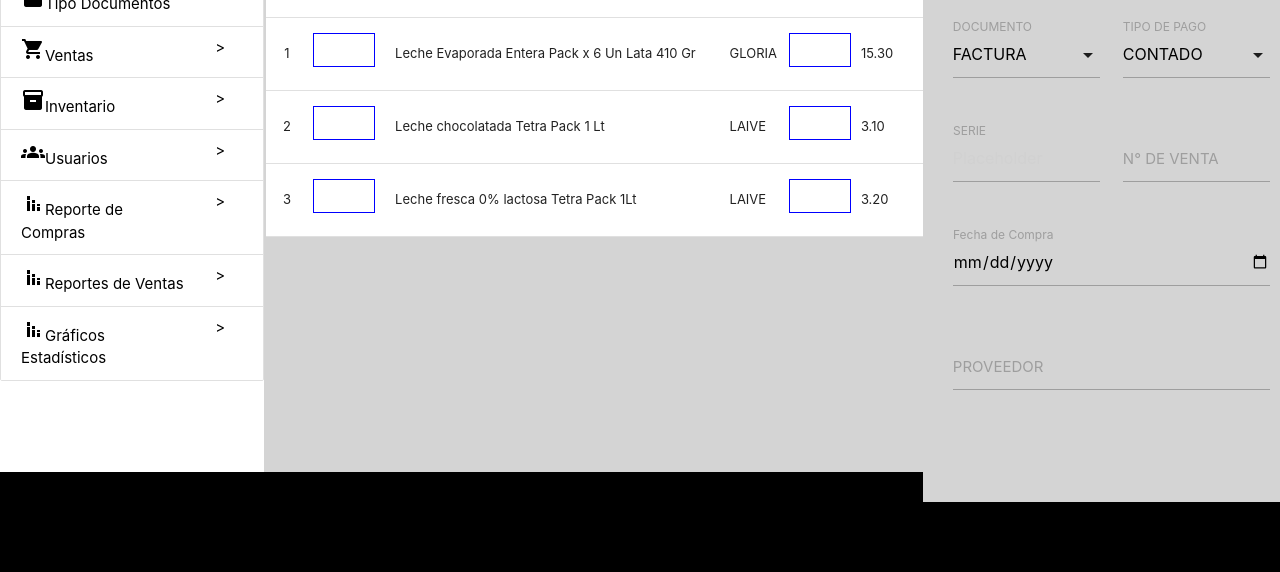
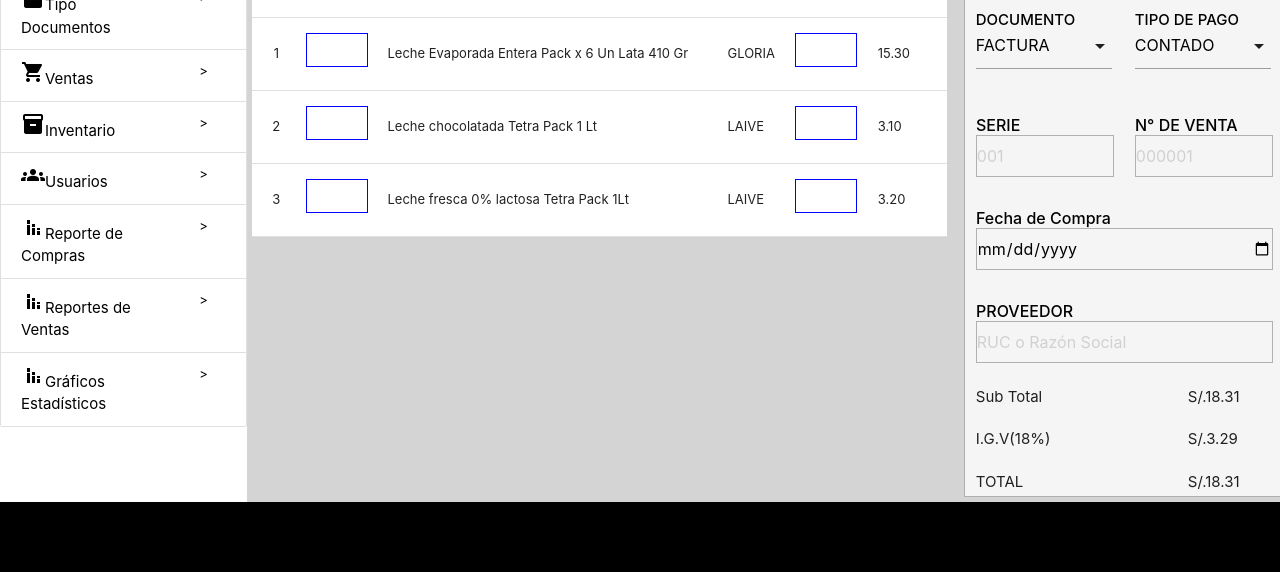
Before and after one commit to CarlosAcosta0899/Dise-Materialize-lp1, a plain HTML site: page index.html in a window 1280 px wide. Shown: the part 228-800 px from the top of the page. Drawn offline with Linux system fonts and the light colour scheme.

Commit message:
actualizacion

```diff
--- a/css/style.css
+++ b/css/style.css
@@ -19,13 +19,13 @@ body{
 }
 .contenido{
     width: 1300px;
-    height: 600px;
+    height: 630px;
     background-color: rgb(212, 212, 212);
     display: flex;
 }
 .izquierda{
     width: 280px;
-    height: 600px;
+    height: 630px;
     background-color: white;
 
 }
@@ -38,10 +38,10 @@ body{
     width: 400px;
     height: 600px;
     background-color: rgb(212, 212, 212);
-    margin-top: 30px;
+    margin-top: 20px;
 }
 .collection{
-    margin-top: -1px;
+    margin-top: 0;
 }
 .color{
     background-color:red;
@@ -58,11 +58,24 @@ body{
     width: 50px;
 }
 td{
-    height: 30px;
+    height: 25px
+}
+tr{
+    height: 40px;
+    margin-top: 0;
 }
 #tablita{
+    width: 700px;
     font-size: 13px;
     height: 180px;
     background-color: white;
-    margin-left: 2px;
+    margin-left: 5px;
 }
+.container{
+    height: 605px;
+    width: 320px;
+    background-color: whitesmoke;
+    border: none;
+    border: 1px solid rgb(175, 175, 175);
+
+}
--- a/index.html
+++ b/index.html
@@ -14,30 +14,30 @@
 <body>
     <header class="cabecera">
         <div class="row">
-            <div class="col s3" style="color: white; font-size: 25px;">Sistema Ventas <span class="material-icons" style="padding-left: 40px;">menu</span></div>
+            <div class="col s3" style="color: white; font-size: 25px;">Sistema Ventas <a href="#"><span class="material-icons" style="padding-left: 40px;">menu</span></a></div>
             <div class="col s7"></div>
             <div class="col s2" style="color: white; font-size: 15px; margin-top: 10px;"><span class="material-icons">person</span>Juan Vázques Ventura</div>
         </div>
     </header>
     <nav class="cabeza">
         <div class="row">
-            <div class="col s2" style="color: black;height: 50px;width: 261px;">icono</div>
-            <div class="col s10" style="background-color:rgb(235, 233, 233);height: 50px;width: 1039px;color: gray;">
+            <div class="col s2" style="color: black;height: 50px;width: 245px;"><span class="material-icons" style="color: rgb(8, 8, 185);">search</span></div>
+            <div class="col s10" style="background-color:rgb(235, 233, 233);height: 50px;width: 1055px;color: gray;">
             <a href="#" style="color: teal;"></span><span class="material-icons" >home</span>Inicio</a> /Menu Principal</div>
         </div>
     </nav>
     <main class="contenido">
         <aside class="izquierda">
             <div class="collection">
-                <a href="#!" class="collection-item" style="color: black;"><span class="badge" style="color: black;">></span><span class="material-icons">home</span>  Almacen</a>
-                <a href="#!" class="collection-item" style="color: black;"><span class="badge" style="color: black;">></span><span class="material-icons">shopping_cart</span>Compras</a>
-                <a href="#!" class="collection-item" style="color: black;"><span class="badge" style="color: black;">></span><span class="material-icons">inventory</span>Tipo Documentos</a>
-                <a href="#!" class="collection-item" style="color: black;"><span class="badge" style="color: black;">></span><span class="material-icons">shopping_cart</span>Ventas</a>
-                <a href="#!" class="collection-item" style="color: black;"><span class="badge" style="color: black;">></span><span class="material-icons">inventory</span>Inventario</a>
-                <a href="#!" class="collection-item" style="color: black;"><span class="badge" style="color: black;">></span><span class="material-icons">groups</span>Usuarios</a>
-                <a href="#!" class="collection-item" style="color: black;"><span class="badge" style="color: black;">></span><span class="material-icons">stacked_bar_chart</span>Reporte de Compras</a>
-                <a href="#!" class="collection-item" style="color: black;"><span class="badge" style="color: black;">></span><span class="material-icons">stacked_bar_chart</span>Reportes de Ventas</a>
-                <a href="#!" class="collection-item" style="color: black;"><span class="badge" style="color: black;">></span><span class="material-icons">stacked_bar_chart</span>Gráficos Estadísticos</a>
+                <a href="#!" class="collection-item" style="color: black;"><span class="badge" style="color: black; font-size: 13px;">></span><span class="material-icons">home</span>  Almacen</a>
+                <a href="#!" class="collection-item" style="color: black;"><span class="badge" style="color: black;font-size: 13px;">></span><span class="material-icons">shopping_cart</span>Compras</a>
+                <a href="#!" class="collection-item" style="color: black;"><span class="badge" style="color: black;font-size: 13px;">></span><span class="material-icons">inventory</span>Tipo Documentos</a>
+                <a href="#!" class="collection-item" style="color: black;"><span class="badge" style="color: black;font-size: 13px;">></span><span class="material-icons">shopping_cart</span>Ventas</a>
+                <a href="#!" class="collection-item" style="color: black;"><span class="badge" style="color: black;font-size: 13px;">></span><span class="material-icons">inventory</span>Inventario</a>
+                <a href="#!" class="collection-item" style="color: black;"><span class="badge" style="color: black;font-size: 13px;">></span><span class="material-icons">groups</span>Usuarios</a>
+                <a href="#!" class="collection-item" style="color: black;"><span class="badge" style="color: black;font-size: 13px;">></span><span class="material-icons">stacked_bar_chart</span>Reporte de Compras</a>
+                <a href="#!" class="collection-item" style="color: black;"><span class="badge" style="color: black;font-size: 13px;">></span><span class="material-icons">stacked_bar_chart</span>Reportes de Ventas</a>
+                <a href="#!" class="collection-item" style="color: black;"><span class="badge" style="color: black;font-size: 13px;">></span><span class="material-icons">stacked_bar_chart</span>Gráficos Estadísticos</a>
               </div>
         </aside>
         <section class="centro">
@@ -58,7 +58,7 @@
                       <th>IMPORTE</th>
                   </tr>
                 </thead>
-                <tbody class="cuerpotable">
+                <tbody class="cuerpotable" >
                   <tr>
                     <td style="text-align: center;">1</td>
                     <td><input type="text" id="cajita"></td>
@@ -88,10 +88,10 @@
 
         </section>
         <aside class="derecha">
-            <div class="container" style="height: 400px; width: 340px;">
+            <div class="container">
                 <div class="row">
                     <div class="col s12 color">
-                         <h3>S/. 12.50</h3>
+                         <h3>S/. 21.60</h3>
                     </div>
                 </div>
                 <div class="row">
@@ -102,7 +102,7 @@
                           <option value="2">Option 2</option>
                           <option value="3">Option 3</option>
                         </select>
-                        <label>DOCUMENTO</label>
+                        <label style="color: black; font-size: 15px;"> <strong>DOCUMENTO</strong></label>
                       </div>
                       <div class="input-field col s6">
                         <select>
@@ -111,30 +111,43 @@
                           <option value="2">Option 2</option>
                           <option value="3">Option 3</option>
                         </select>
-                        <label>TIPO DE PAGO</label>
+                        <label style="color: black; font-size: 15px;"> <strong>TIPO DE PAGO</strong> </label>
                       </div>
                 </div>
                 <div class="row">
-                    <div class="input-field col s6">
-                        <input placeholder="Placeholder" id="first_name" type="text" class="validate">
-                        <label for="first_name">SERIE</label>
+                    <div class="input-field col s6" id="sv">
+                        <input placeholder="001" id="first_name" type="text" class="validate" style="border: none; border: 1px solid rgb(177, 177, 177); height: 40px; margin-top: 8px;">
+                        <label for="first_name" style="color: black; font-size: 20px;"> <strong>SERIE</strong> </label>
                       </div>
-                      <div class="input-field col s6">
-                        <input id="last_name" type="text" class="validate">
-                        <label for="last_name">N° DE VENTA</label>
+                      <div class="input-field col s6" id="sv">
+                        <input id="last_name" placeholder="000001" type="text" class="validate" style="border: none; border: 1px solid rgb(177, 177, 177); height: 40px; margin-top: 8px;" >
+                        <label for="last_name" style="color: black; font-size: 20px;"> <strong>N° DE VENTA</strong> </label>
                       </div>
                     </div>
                 <div class="row">
-                    <div class="input-field col s12">
-                        <input id="password" type="date" class="validate">
-                        <label for="password">Fecha de Compra</label>
+                    <div class="input-field col s12" style="margin-top: 0;">
+                        <input id="password" type="date" class="validate" style="border: none; border: 1px solid rgb(177, 177, 177); height: 40px; margin-top: 8px;">
+                        <label for="password" style="color: black; font-size: 20px;"><strong>Fecha de Compra</strong> </label>
                       </div>
                 </div>
                 <div class="row">
-                    <div class="input-field col s12">
-                        <input id="proveedor" type="text" class="validate">
-                        <label for="proveedor">PROVEEDOR</label>
+                    <div class="input-field col s12" style="margin-top: 0;">
+                        <input id="proveedor" placeholder="RUC o Razón Social" type="text" class="validate" style="border: none; border: 1px solid rgb(177, 177, 177); height: 40px; margin-top: 8px;" >
+                        <label for="proveedor" style="color: black; font-size: 20px;" ><strong>PROVEEDOR</strong> </label>
                       </div>
+                    <div class="row">
+                        <div class="text-field col s8">Sub Total</div>
+                        <div class="text-field col s4">S/.18.31</div>
+                    </div>
+                    <div class="row">
+                        <div class="text-field col s8">I.G.V(18%)</div>
+                        <div class="text-field col s4">S/.3.29</div>
+                    </div>
+                    <div class="row">
+                        <div class="text-field col s8">TOTAL</div>
+                        <div class="text-field col s4">S/.18.31</div>
+                    </div>
+
                 </div>
             </div>
 
```
